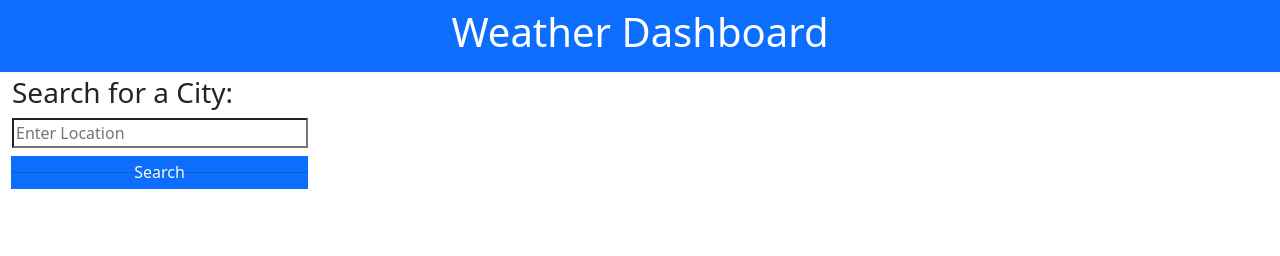
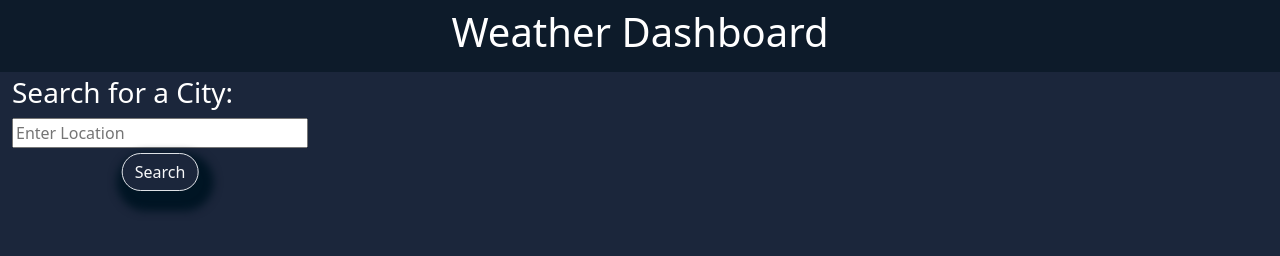
Before and after one commit to Medj41/weather-dashboard, a plain HTML site: page index.html in a window 1280 px wide. Drawn offline with nearby package versions, Linux system fonts and the light colour scheme.

Commit message:
added basic CSS

```diff
--- a/assets/script.js
+++ b/assets/script.js
@@ -27,14 +27,9 @@ if (InputLocation) {
   }
 }
 
-
-
-
-
-
   DisplayCurrentWeather(InputLocation);
   forecast(InputLocation);
-  storedCities(InputLocation);
+  storedCities();
   inputElement.val("");
   event.preventDefault();
 });
@@ -62,7 +57,7 @@ function DisplayCurrentWeather(InputLocation) {
     })
     .then(function (data) {
 
-      currentWeather.addClass("border border-dark");
+      currentWeather.addClass("border mb-5");
       slectedCity = $("<h1>");
       let iconOne = $("<img>");
       iconOne.attr(
@@ -116,7 +111,7 @@ function forecast() {
           let card = $("<div>");
           card.addClass("card");
           let cardBody = $("<div>");
-          cardBody.addClass("card-body border border-dark");
+          cardBody.addClass("card-body border");
 
           let date = $("<p>");
           date.addClass("card-text");
@@ -162,7 +157,7 @@ LocationList.on("click", function displayButton(event) {
 });
 
 
-//
+// buttons for searched history
 function storedCities() {
   LocationList.innerHTML = "";
   for (let i = 0; i < locations.length; i++) {
@@ -170,7 +165,9 @@ function storedCities() {
 
     locationButton = $("<button>");
     locationButton.attr("data-name value");
-    locationButton.addClass("mb-1");
+    locationButton.addClass(" mb-1");
+    LocationList.addClass(" mt-5");
+
     locationButton.text(InputLocation);
     LocationList.append(locationButton);
     localStorage.setItem("locations", JSON.stringify(locations));
--- a/assets/style.css
+++ b/assets/style.css
@@ -1,3 +1,7 @@
+body{
+  background-color: #1b263b;
+  color: white;
+}
 
 .input-group {
   position: relative;
@@ -16,3 +20,20 @@
   border-radius: 0.25rem;
   color: red;
 }
+
+.weather-header{
+  background-color: #0d1b2a;
+}
+
+.border{
+  color: aliceblue;
+  border-radius: 50px;
+  box-shadow: 5px 10px 8px 10px #001524;
+}
+
+button{
+  border-radius: 50px;
+  display: flex;
+  justify-content: center
+
+};
--- a/index.html
+++ b/index.html
@@ -13,7 +13,7 @@
 </head>
 
 <body>
-  <header class="container-fluid text-center text-white bg-primary p-2 weather-header">
+  <header class="container-fluid text-center text-white p-2 weather-header">
     <h1>Weather Dashboard</h1>
   </header>
  <!-- max-width for ultra wide resolutions -->
@@ -29,23 +29,21 @@
             <div class="input-group">
               <input class="form-input weather-search mb-2" type="text" id="search-input" placeholder="Enter Location"
                 aria-labelledby="form-heading" aria-controls="today forecast" />
-
-              <div class="input-group-append bg-primary position-relative mb-5 justify-content-between">
-                <button type="submit" class="btn search-button text-light position-absolute top-50 start-50 translate-middle " id="search-button" aria-label="submit search">
+              </div>
+              <div class="input-group-append position-relative my-3 justify-content-between">
+                <button type="submit" class="btn button border  search-button text-light position-absolute top-50 start-50 translate-middle " id="search-button" aria-label="submit search">
                   Search
                 </button>
-                <hr class="hr weather-hr " />
-              </div>
             </div>
           </div>
         </form>
-        <div class="list-group" id="history">
+        <div class="list-group  " id="history">
 
         </div>
       </aside>
 
       <div class="col-lg-9 pb-3">
-        <section id="today" class="mt-3 ps-3 " role="region" aria-live="polite"></section>
+        <section id="today" class="mt-3 p-3" role="region" aria-live="polite"></section>
 
         <section id="forecast" class="row mt-3" role="region" aria-live="polite">
 
```
